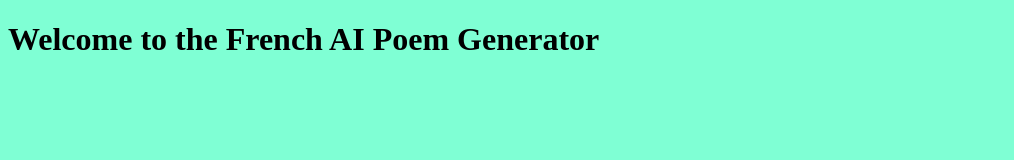
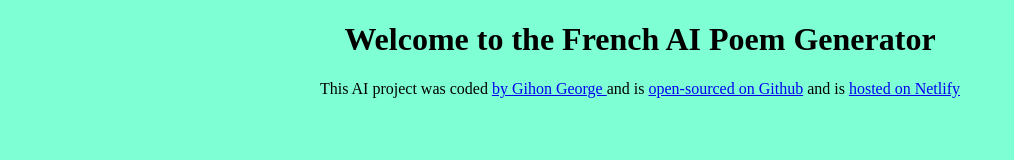
Before and after one commit to gihongeorge/french-poem-generator, a plain HTML site: page index.html in a window 1280 px wide. Shown: the whole page, without its empty margins (0-1014 px from the left). Drawn offline with Linux system fonts and the light colour scheme.

Commit message:
added the footer

```diff
--- a/index.html
+++ b/index.html
@@ -8,6 +8,13 @@
 </head>
 <body>
     <h1>Welcome to the French AI Poem Generator</h1>
+    <footer>This AI project was coded <a href="https://github.com/gihongeorge" target="_blank"> by Gihon George </a> and is <a href="https://github.com/gihongeorge/french-poem-generator" target="_blank">
+    open-sourced on Github</a>
+    and is
+    <a href="https://aipoemgenerator-gihon.netlify.app" target="_blank"> hosted on Netlify </a>
+
+</footer>
+
     <script src="src/index.js"></script>
 </body>
 </html>
--- a/src/style.css
+++ b/src/style.css
@@ -1,3 +1,4 @@
 body {
     background: aquamarine;
+    text-align: center;
 }
```
